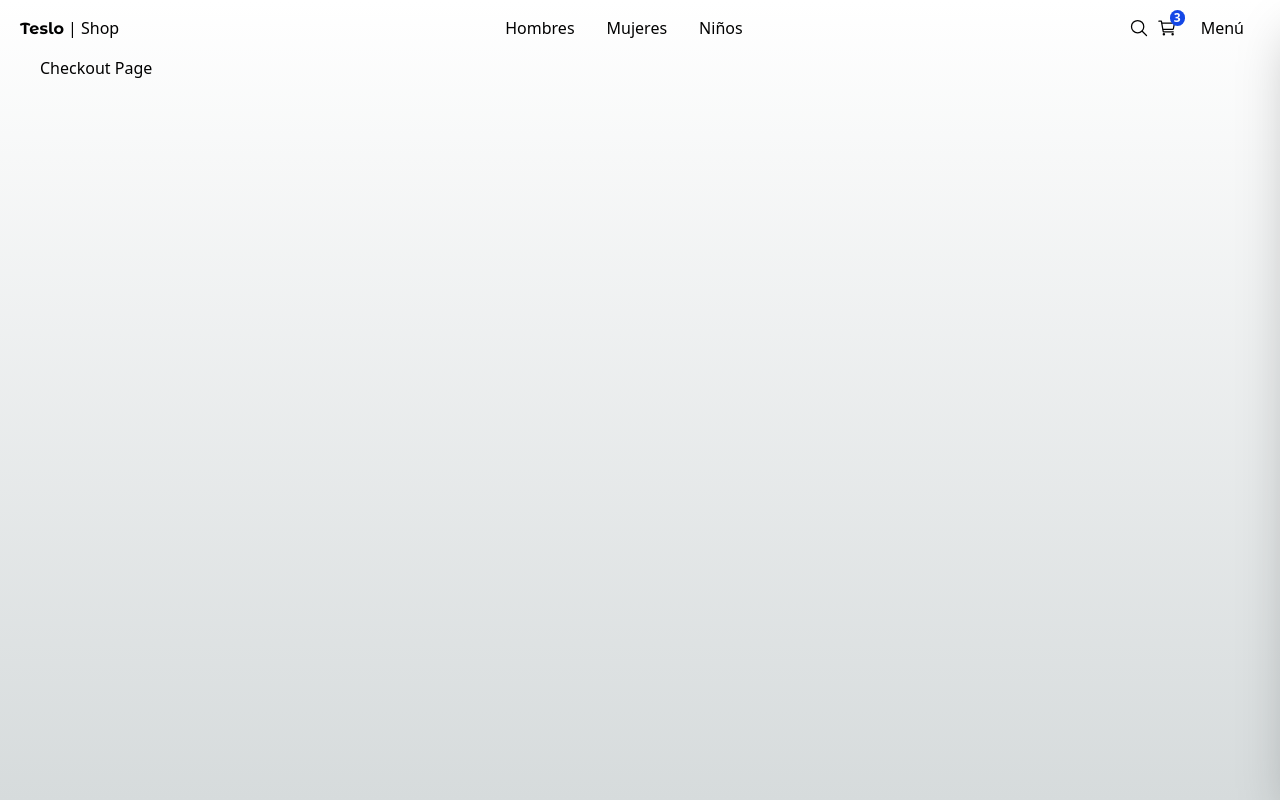
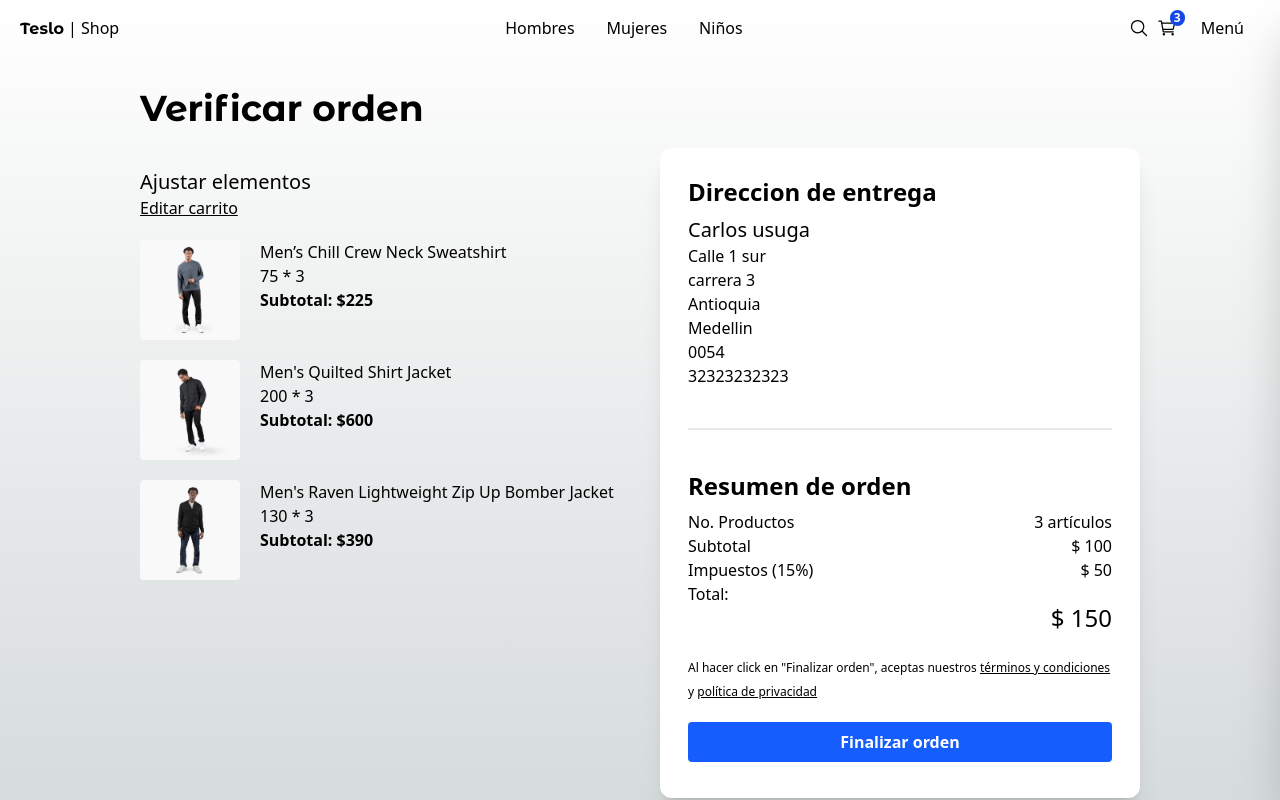
Before and after one commit to klich1984/teslo-shop-next, a Next.js app: page /checkout in a window 1280 px wide. Built offline with nearby package versions, Linux system fonts and the light colour scheme.

Commit message:
feat: 🗿 Add purchase verification Page

```diff
--- a/src/app/(shop)/checkout/page.tsx
+++ b/src/app/(shop)/checkout/page.tsx
@@ -1,7 +1,109 @@
+import { initialData } from '@/seed/seed'
+import { Title } from '@/components'
+import Image from 'next/image'
+import Link from 'next/link'
+
+const productInCart = [
+  initialData.products[0],
+  initialData.products[1],
+  initialData.products[2],
+]
+
 export default function CheckoutPage() {
   return (
-    <div>
-      <h1>Checkout Page</h1>
+    <div className='flex justify-center items-center mb-72 px-10 sm:px-0'>
+      <div className='flex flex-col w-[1000px]'>
+        <Title title='Verificar orden' />
+
+        <div className='grid grid-cols-1 sm:grid-cols-2 gap-10'>
+          {/* Carrito */}
+          <div className='flex flex-col mt-5'>
+            <span className='text-xl'>Ajustar elementos</span>
+            <Link href={'/cart'} className='underline mb-5'>
+              Editar carrito
+            </Link>
+
+            {/* Items */}
+            {productInCart.map((product) => (
+              <div className='flex mb-5' key={product.slug}>
+                <Image
+                  alt={product.title}
+                  className='mr-5 rounded'
+                  src={`/products/${product.images[0]}`}
+                  height={100}
+                  width={100}
+                  style={{
+                    width: '100px',
+                    height: '100px',
+                  }}
+                />
+
+                <div>
+                  <p>{product.title}</p>
+                  <p>{product.price} * 3</p>
+                  <p className='font-bold'>Subtotal: ${product.price * 3}</p>
+                </div>
+              </div>
+            ))}
+          </div>
+
+          {/* checkout | Resumen de la compra */}
+          <div className='bg-white rounded-xl shadow-xl p-7'>
+            <h2 className='text-2xl mb-2 font-bold'>Direccion de entrega</h2>
+            <div className='mb-10'>
+              <p className='text-xl'>Carlos usuga</p>
+              <p>Calle 1 sur</p>
+              <p>carrera 3</p>
+              <p>Antioquia</p>
+              <p>Medellin</p>
+              <p>0054</p>
+              <p>32323232323</p>
+            </div>
+
+            {/* Divider */}
+            <div className='w-full h-0.5 rounded bg-gray-200 mb-10' />
+
+            <h2 className='text-2xl mb-2 font-bold'>Resumen de orden</h2>
+
+            <div className='grid grid-cols-2'>
+              <span>No. Productos</span>
+              <span className='text-right'>3 artículos</span>
+
+              <span>Subtotal</span>
+              <span className='text-right'>$ 100</span>
+
+              <span>Impuestos (15%)</span>
+              <span className='text-right'>$ 50</span>
+
+              <span>Total:</span>
+              <span className='mt-5 text-2xl text-right'>$ 150</span>
+            </div>
+
+            <div className='mt-5 mb-2 w-full'>
+              <p className='mb-5'>
+                {/* Disclaimer */}
+                <span className='text-xs'>
+                  Al hacer click en &quot;Finalizar orden&quot;, aceptas nuestros{' '}
+                  <a href='#' className='underline'>
+                    términos y condiciones
+                  </a>{' '}
+                  y{' '}
+                  <a href='#' className='underline'>
+                    política de privacidad
+                  </a>
+                </span>
+              </p>
+
+              <Link
+                className='flex btn-primary justify-center font-semibold'
+                href={'/orders/123'}
+              >
+                Finalizar orden
+              </Link>
+            </div>
+          </div>
+        </div>
+      </div>
     </div>
   )
 }
```
